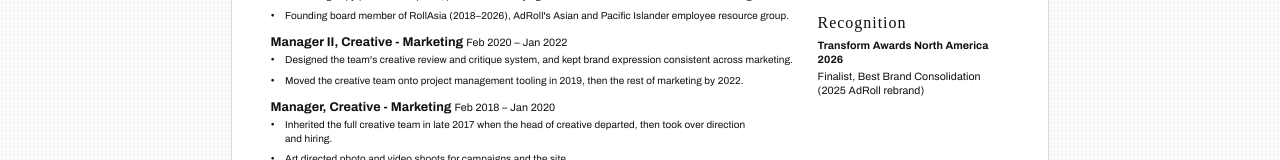
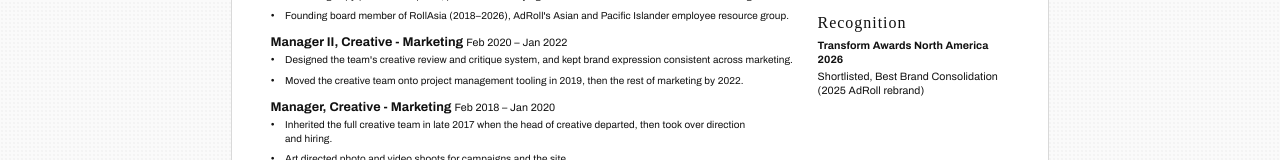
Before and after one commit to jessevaughan/resume, a React (Vite) app: page / in a window 1280 px wide. Shown: the part 607-767 px from the top of the page. Built offline with nearby package versions, Linux system fonts and the light colour scheme; a web font is replaced by a local one.

Commit message:
update awards for accuracy

```diff
--- a/src/data/resume.ts
+++ b/src/data/resume.ts
@@ -342,7 +342,7 @@ export const resume: ResumeData = {
     [
       {
         program: "Transform Awards North America 2026",
-        level: "Finalist",
+        level: "Shortlisted",
         category: "Best Brand Consolidation",
         project: "2025 AdRoll rebrand",
       },
@@ -351,7 +351,7 @@ export const resume: ResumeData = {
     [
       {
         program: "Transform Awards North America 2026",
-        level: "Finalist",
+        level: "Shortlisted",
         category: "Best Brand Consolidation",
         project: "2025 AdRoll rebrand",
       },
```
